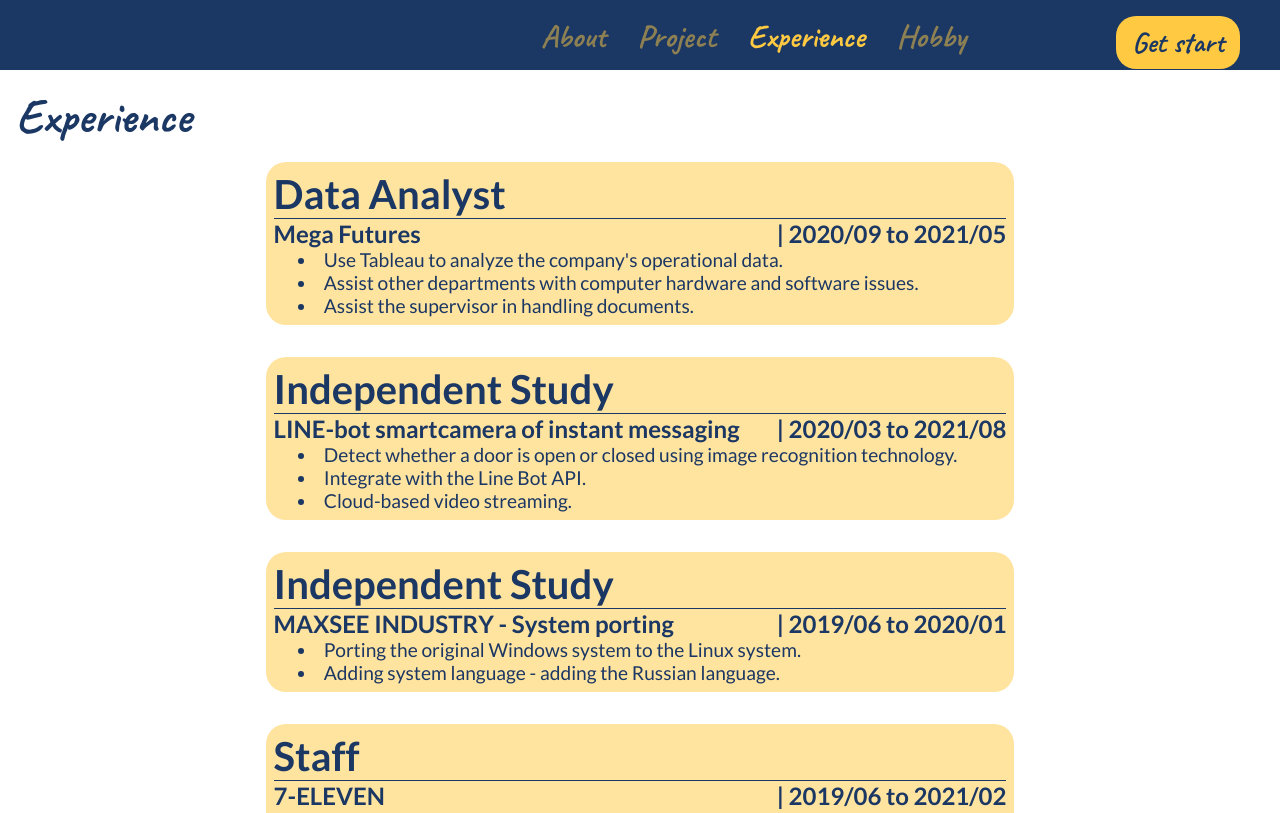
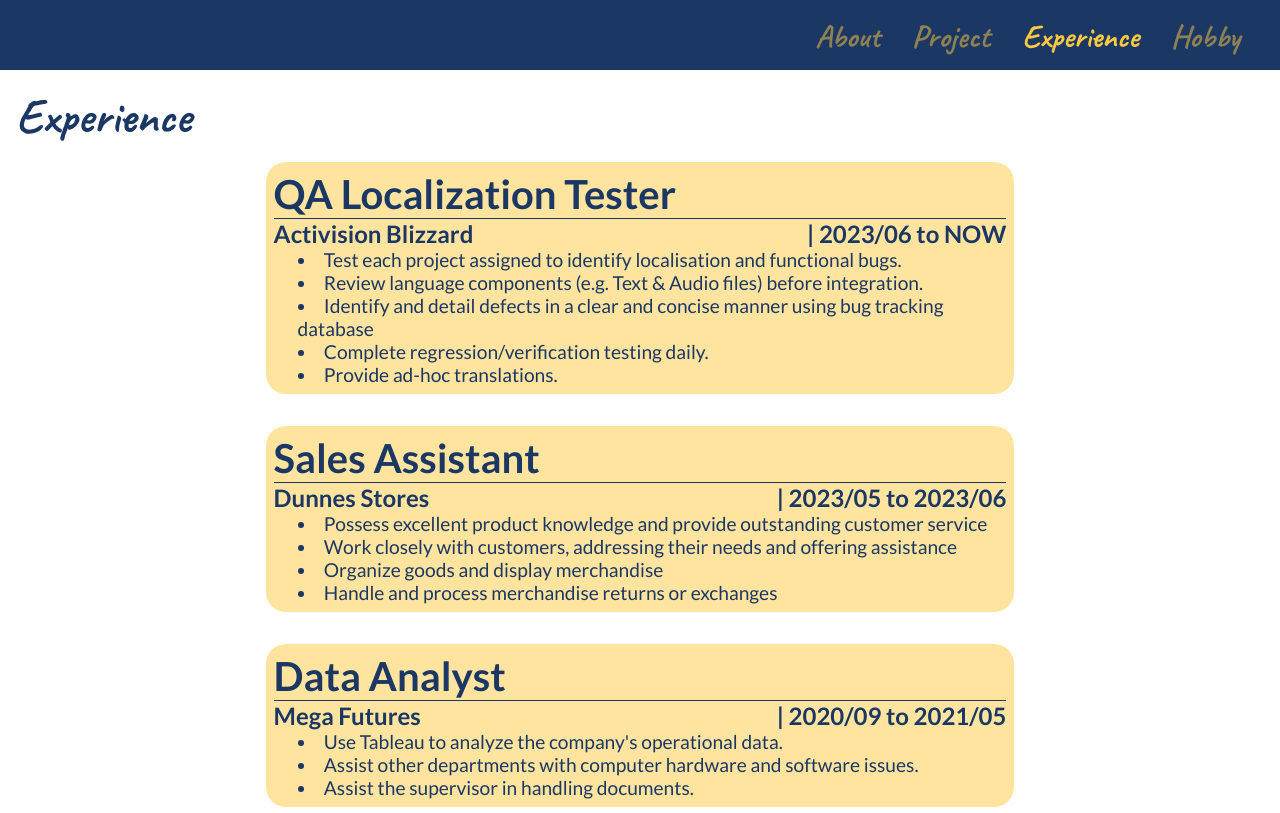
Before and after one commit to 106820026/Guo-Jing-Ho, a website: page src/experience.html in a window 1280 px wide. Shown: the top 813 px of the page. Drawn offline with Linux system fonts and the light colour scheme.

Commit message:
新增工作經驗

```diff
--- /dev/null
+++ b/package.json
@@ -0,0 +1,5 @@
+{
+  "dependencies": {
+    "firebase-tools": "^12.3.1"
+  }
+}
--- a/src/experience.html
+++ b/src/experience.html
@@ -26,7 +26,7 @@
 				<li><a href="#" class="current_page">Experience</a></li>
 				<li><a href="./hobby.html">Hobby</a></li>
 			</ul>
-			<a href="#" class="action_btn">Get start</a>
+			<!-- <a href="#" class="action_btn">Get start</a> -->
 			<div class="toggle_btn">
 				<i class="fa-solid fa-bars"></i>
 			</div>
@@ -36,11 +36,42 @@
             <li><a href="./experience.html">Project</a></li>
             <li><a href="#" class="current_page">Experience</a></li>
             <li><a href="./hobby.html">Hobby</a></li>
-			<li><a href="#" class="action_btn">Get start</a></li>
+			<!-- <li><a href="#" class="action_btn">Get start</a></li> -->
 		</div>
 	</header>
 	<main>
         <h2 class="title">Experience</h2>
+        <div class="jobs">
+            <div id="activision_blizzard" class="job">
+                <h3 class="subtitle">QA Localization Tester</h3>
+                <h4 class="text">
+                    <div class="company_name">Activision Blizzard</div>
+                    <div class="date">| 2023/06 to NOW</div>
+                </h4>
+                <ul>
+                    <li>Test each project assigned to identify localisation and functional bugs.</li>
+                    <li>Review language components (e.g. Text & Audio files) before integration.</li>
+                    <li>Identify and detail defects in a clear and concise manner using bug tracking database</li>
+                    <li>Complete regression/verification testing daily.</li>
+                    <li>Provide ad-hoc translations.</li>
+                </ul>
+            </div>
+        </div>
+        <div class="jobs">
+            <div id="dunnes_stores" class="job">
+                <h3 class="subtitle">Sales Assistant</h3>
+                <h4 class="text">
+                    <div class="company_name">Dunnes Stores</div>
+                    <div class="date">| 2023/05 to 2023/06</div>
+                </h4>
+                <ul>
+                    <li>Possess excellent product knowledge and provide outstanding customer service</li>
+                    <li>Work closely with customers, addressing their needs and offering assistance</li>
+                    <li>Organize goods and display merchandise</li>
+                    <li>Handle and process merchandise returns or exchanges</li>
+                </ul>
+            </div>
+        </div>
         <div class="jobs">
             <div id="mega_futures" class="job">
                 <h3 class="subtitle">Data Analyst</h3>
```
Also changed, not shown: src/hobby.html (+2 -2 lines), src/index.html (+4 -2 lines), src/projects.html (+2 -2 lines), 5 other files.
